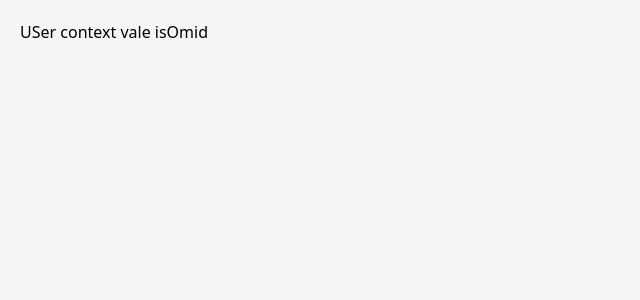
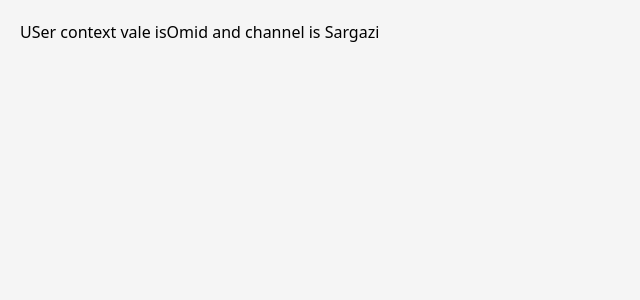
Before and after one commit to Omid-Sargazi/react-project, a React (Create React App) app: page / in a window 1280 px wide. Shown: the top 300 px of the page, without its empty margins (0-640 px from the left). Built offline with nearby package versions, Linux system fonts and the light colour scheme.

Commit message:
React Hooks multiple useContext Hook

```diff
--- a/src/App.js
+++ b/src/App.js
@@ -84,6 +84,7 @@ import DataFetching from "./components/DataFetching";
 import ComponentC from "./components/useContext/ComponentC";
 import React from "react";
 export const UserContext = React.createContext();
+export const ChannelContext = React.createContext();
 
 const App = () => {
   return (
@@ -109,7 +110,9 @@ const App = () => {
       {/* <IntervalKooks /> */}
       {/* <DataFetching /> */}
       <UserContext.Provider value={"Omid"}>
-        <ComponentC />
+        <ChannelContext.Provider value={"Sargazi"}>
+          <ComponentC />
+        </ChannelContext.Provider>
       </UserContext.Provider>
     </div>
   );
--- a/src/components/useContext/ComponentA.js
+++ b/src/components/useContext/ComponentA.js
@@ -1,12 +1,23 @@
 import React from "react";
-import { UserContext } from "../../App";
+import { UserContext, ChannelContext } from "../../App";
 
 export default function ComponentA() {
   return (
     <div>
       <UserContext.Consumer>
         {(user) => {
-          return <h1> USer context vale is{user}</h1>;
+          return (
+            <ChannelContext.Consumer>
+              {(channel) => {
+                return (
+                  <h1>
+                    {" "}
+                    USer context vale is{user} and channel is {channel}
+                  </h1>
+                );
+              }}
+            </ChannelContext.Consumer>
+          );
         }}
       </UserContext.Consumer>
     </div>
```
